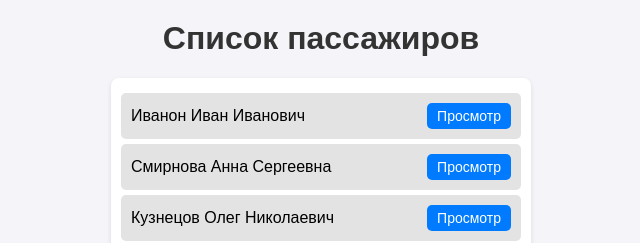
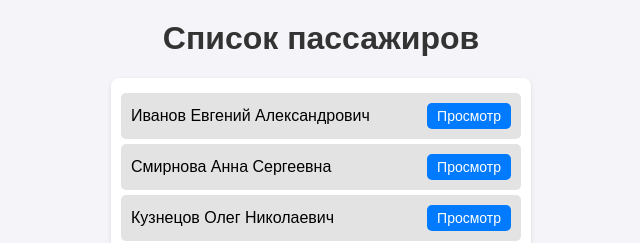
Before and after one commit to Dum-hub/pasport, a plain HTML site: page index.html in a window 1280 px wide. Shown: the top 243 px of the page, 319-959 px from the left. Drawn offline with Linux system fonts and the light colour scheme.

Commit message:
Update index.html

```diff
--- a/index.html
+++ b/index.html
@@ -89,7 +89,7 @@
     <script>
         // Данные студентов с паспортами
         const students = [
-    { id: 1, name: "Иванон Иван Иванович", photo: "images/ivan.jpg", dob: "01.01.2000", pob: "Москва", passport: "1234 567890", issued: "ГУ МВД 10.10.2018" },
+    { id: 1, name: "Иванов Евгений Александрович", photo: "images/ivan.jpg", dob: "01.01.2000", pob: "Москва", passport: "1234 567890", issued: "ГУ МВД 10.10.2018" },
     { id: 2, name: "Смирнова Анна Сергеевна", photo: "images/anna.jpg", dob: "02.02.1995", pob: "Санкт-Петербург", passport: "2345 678901", issued: "ГУ МВД 12.11.2017" },
     { id: 3, name: "Кузнецов Олег Николаевич", photo: "images/denis.jpg", dob: "03.03.1994", pob: "Казань", passport: "3456 789012", issued: "ГУ МВД 15.03.2019" },
     { id: 4, name: "Попова Елизавета Дмитриевна", photo: "images/maria.jpg", dob: "04.04.1998", pob: "Екатеринбург", passport: "4567 890123", issued: "ГУ МВД 20.09.2018" },
```
